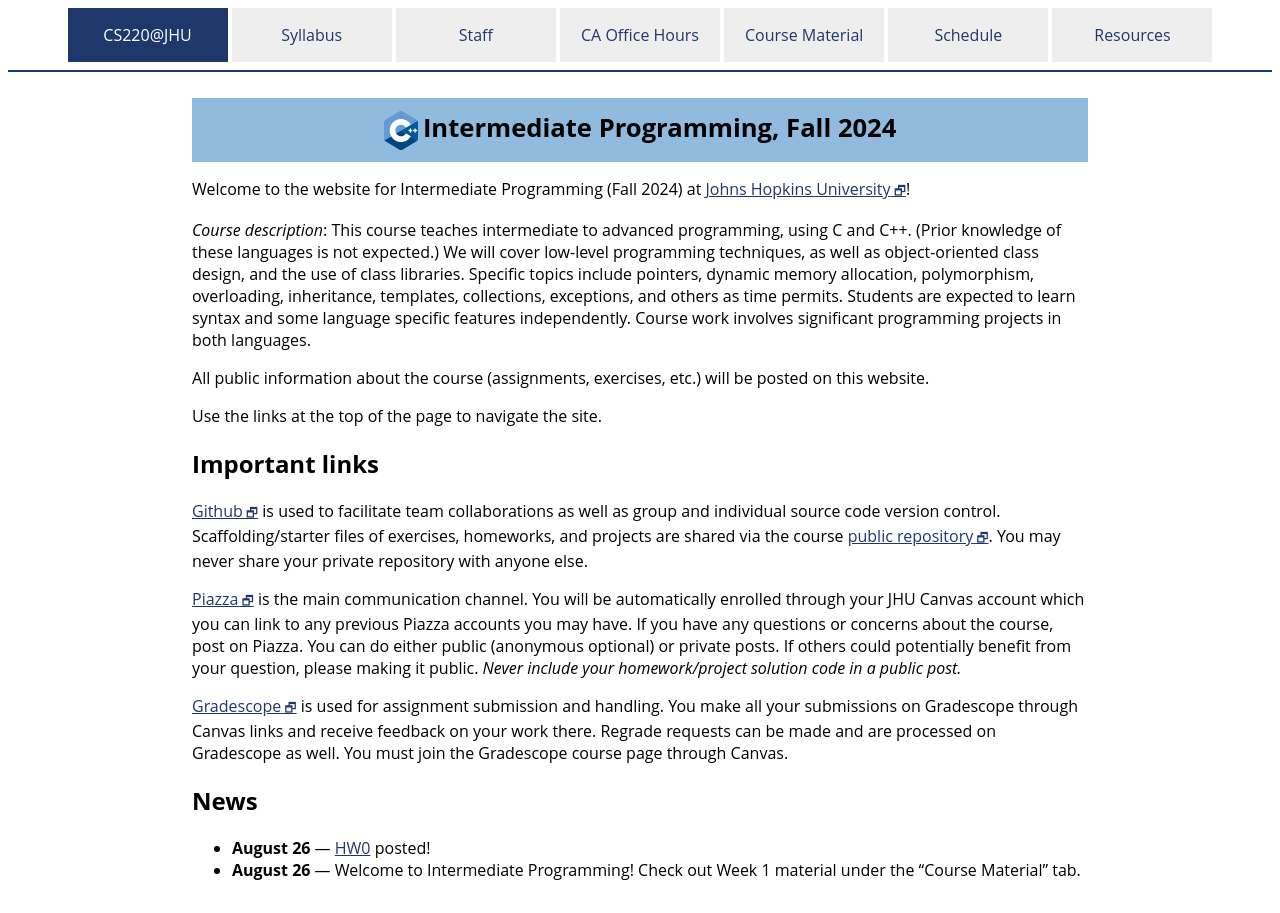
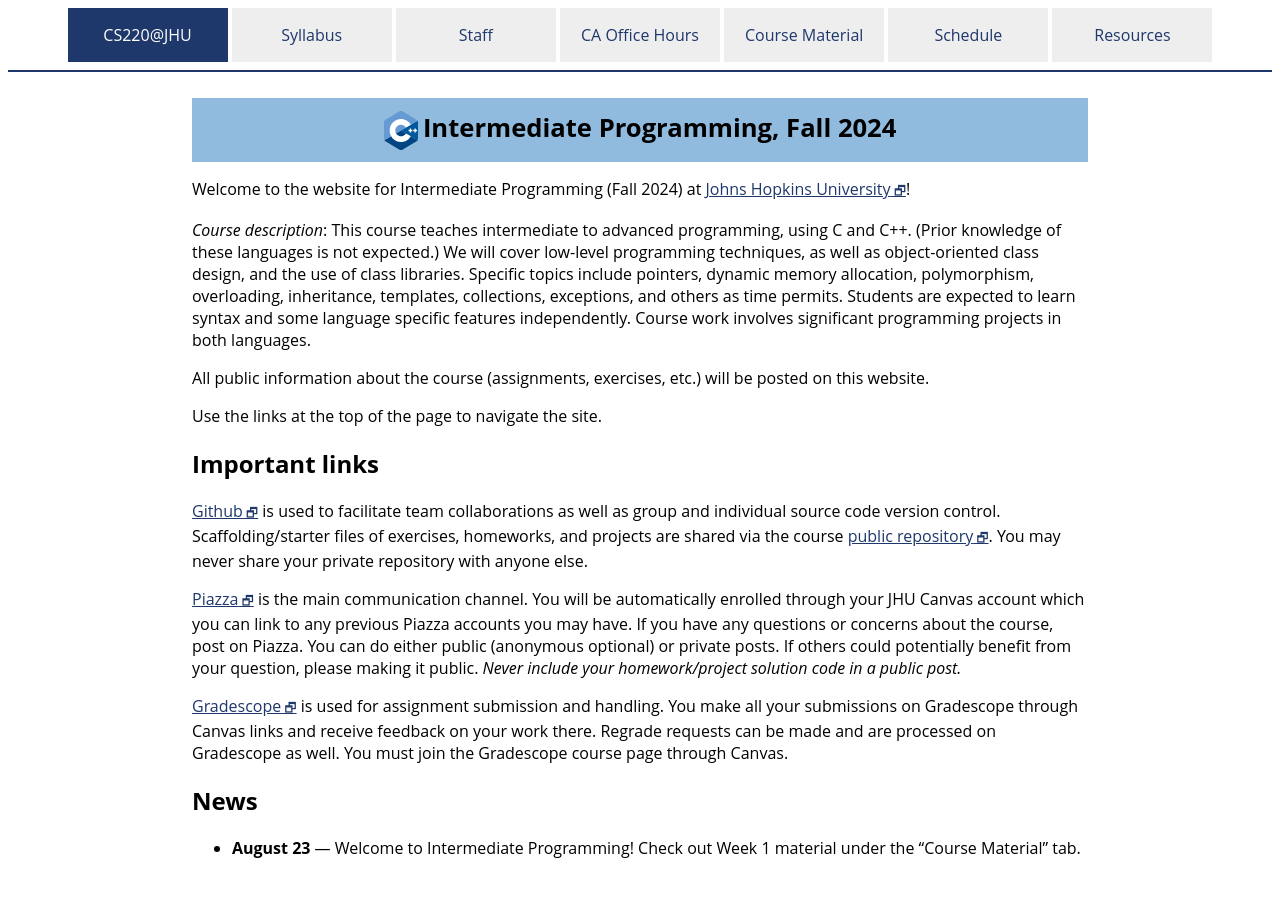
Before and after one commit to jhu-ip/cs220-f24, a Jekyll site: the page built from index.md, in a window 1280 px wide. Built offline with Jekyll 4.4.1, drawn with Linux system fonts in a browser that asks for light colours.

Commit message:
index and schedule updated for semester start

```diff
--- a/index.md
+++ b/index.md
@@ -56,6 +56,6 @@
 * **February 16th** — [HW3](assign/hw3) posted!
 * **February 9th** — [HW2](https://www.gradescope.com/courses/701550/assignments/4077691/) posted!
 * **February 1st** — [HW1](assign/hw1) posted!
+* **August 26** — [HW0](assign/hw0) posted!
 -->
-* **August 26** — [HW0](assign/hw0) posted!
-* **August 26** — Welcome to Intermediate Programming! Check out Week 1 material under the "Course Material" tab.
+* **August 23** — Welcome to Intermediate Programming! Check out Week 1 material under the "Course Material" tab.
```
Also changed, not shown: schedule.md (+1 -0 lines).
